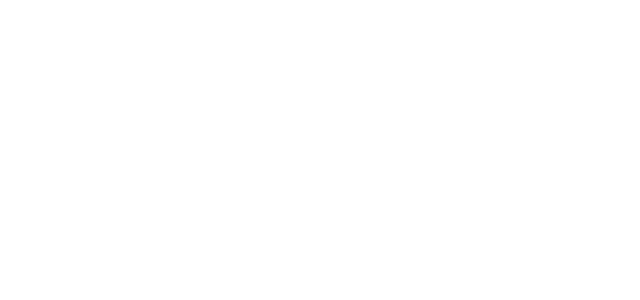
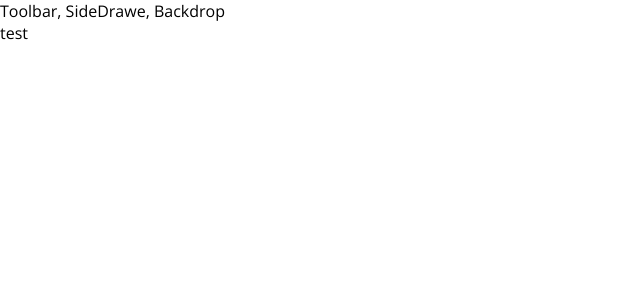
Before and after one commit to romankrru/burger-builder, a React app: page / in a window 1280 px wide. Shown: the top 300 px of the page, without its empty margins (0-640 px from the left). Built offline with nearby package versions, Linux system fonts and the light colour scheme.

Commit message:
Add Layout

```diff
--- a/src/App.js
+++ b/src/App.js
@@ -1,11 +1,13 @@
 import React, { Component } from 'react';
+
+import Layout from './components/Layout/Layout';
 
 class App extends Component {
   render() {
     return (
-      <div>
-
-      </div>
+      <Layout>
+        test
+      </Layout>
     );
   }
 }
--- /dev/null
+++ b/src/components/Layout/Layout.js
@@ -0,0 +1,16 @@
+import React from 'react';
+
+import Auxiliary from '../../hoc/Auxiliary';
+
+const Layout = (props) => {
+  return (
+    <Auxiliary>
+      <div>Toolbar, SideDrawe, Backdrop</div>
+      <main>
+        {props.children}
+      </main>
+    </Auxiliary>
+  );
+};
+
+export default Layout;
--- /dev/null
+++ b/src/hoc/Auxiliary.js
@@ -0,0 +1,3 @@
+const Auxiliary = (props) => props.children;
+
+export default Auxiliary;
```
